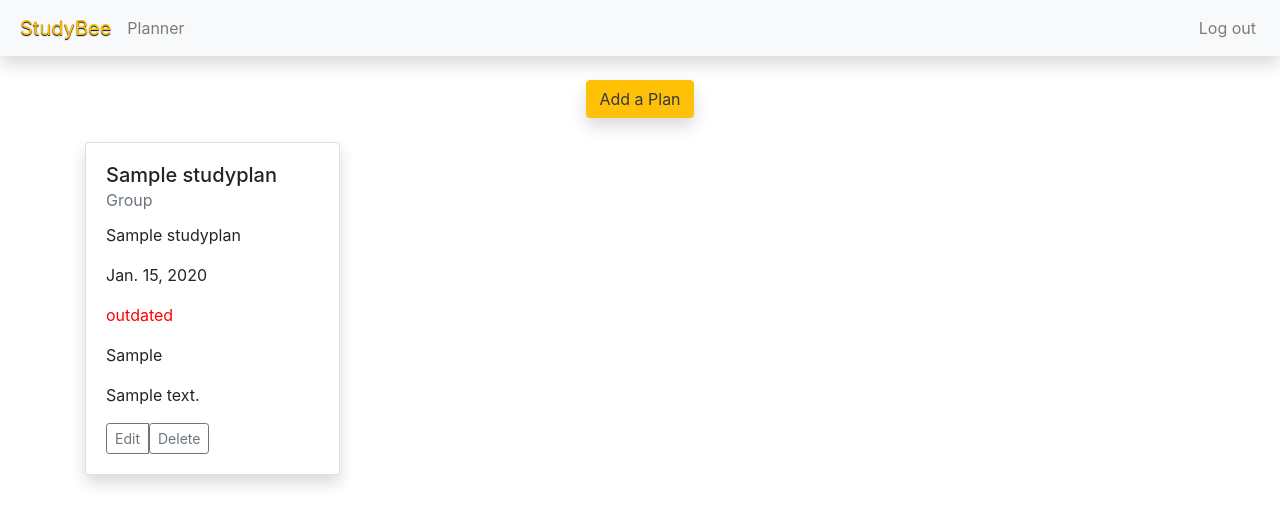
After one commit to prudita/StudyBee, a Django app: page /tracker/planner/ in a window 1280 px wide. The commit adds this page. Shown: the top 525 px of the page. Run offline with Django 4.2, Linux system fonts and the light colour scheme; a user stored in the database is signed in; tables that the repository leaves empty hold one stand-in row (values such as "Sample post"); some libraries are stand-ins or nearby versions.

Commit message:
Ardian 2106638173. List Rencana Belajar (Study Planner). NOTE: YANG BISA TOLONG MAPPING URL-NYA, SOALNYA URL-NYA masih /tracker/planner, YANG BISA TOLONG UBAH jadi /planner

```diff
--- a/study_bee/forms.py
+++ b/study_bee/forms.py
@@ -1,7 +1,40 @@
-from django.forms import ModelForm
-from study_bee.models import TransactionRecord
+from django import forms
+from django.utils.timezone import now
+from .models import StudyPlan
 
-class TransactionRecordForm(ModelForm):
+class StudyPlanForm(forms.ModelForm):
     class Meta:
-        model = TransactionRecord
-        fields = ["name", "type", "amount", "description"]
+        model = StudyPlan
+        fields = ['name', 'type', 'subject', 'date', 'location', 'description']
+        widgets = {
+            'date': forms.DateInput(attrs={'type': 'date'}, format='%Y-%m-%d'),
+        }
+
+    name = forms.CharField(
+        max_length=50,
+        widget=forms.TextInput(attrs={'placeholder': 'Enter plan name', 'class': 'form-control'})
+    )
+
+    type = forms.ChoiceField(
+        choices=StudyPlan.TYPE_CHOICES,
+        widget=forms.Select(attrs={'class': 'form-control'})
+    )
+
+    subject = forms.CharField(
+        max_length=100,
+        widget=forms.TextInput(attrs={'placeholder': 'Enter subject', 'class': 'form-control'})
+    )
+
+    date = forms.DateField(
+        widget=forms.DateInput(attrs={'type': 'date', 'class': 'form-control'}, format='%Y-%m-%d'),
+        initial=now()
+    )
+
+    location = forms.CharField(
+        max_length=200,
+        widget=forms.TextInput(attrs={'placeholder': 'Enter location', 'class': 'form-control'})
+    )
+
+    description = forms.CharField(
+        widget=forms.Textarea(attrs={'placeholder': 'Enter description', 'class': 'form-control'})
+    )
--- /dev/null
+++ b/study_bee/templates/add_plan.html
@@ -0,0 +1,24 @@
+{% extends 'base.html' %}
+
+{% block content %}
+    <div class="modal-dialog" role="document">
+        <div class="modal-content">
+            <div class="modal-header">
+                <h5 class="modal-title" id="addPlanModalLabel">New Study Plan</h5>
+                <button type="button" class="close" data-dismiss="modal" aria-label="Close">
+                    <span aria-hidden="true">&times;</span>
+                </button>
+            </div>
+            <div class="modal-body">
+                <form method="post" action="{% url 'study_bee:add_plan' %}" onsubmit="submitButton.disabled = true; return true;">
+                    {% csrf_token %}
+                    {{ form.as_p }}
+                    <div class="modal-footer">
+                        <button type="submit" name="submitButton" class="btn btn-primary">Add Plan</button>
+                        <button type="button" class="btn btn-secondary" data-dismiss="modal">Close</button>
+                    </div>
+                </form>
+            </div>
+        </div>
+    </div>
+{% endblock %}
--- /dev/null
+++ b/study_bee/templates/delete_plan.html
@@ -0,0 +1,26 @@
+{% extends 'base.html' %}
+
+{% block content %}
+
+<div class="modal-dialog" role="document">
+    <div class="modal-content">
+    <div class="modal-header">
+        <h5 class="modal-title" id="deletePlanModalLabel">Delete Plan</h5>
+        <button type="button" class="close" data-dismiss="modal" aria-label="Close">
+        <span aria-hidden="true">&times;</span>
+        </button>
+    </div>
+    <div class="modal-body">
+        Are you sure you want to delete this plan?
+    </div>
+    <div class="modal-footer">
+        <button type="button" class="btn btn-secondary" data-dismiss="modal">Cancel</button>
+        <form method="POST" action="{% url 'study_bee:delete_plan' plan_id=study_plan.pk %}" class="d-inline">
+            {% csrf_token %}
+            <button type="submit" class="btn btn-danger">Delete</button>
+        </form>
+    </div>
+    </div>
+</div>
+
+{% endblock %}
--- /dev/null
+++ b/study_bee/templates/edit_plan.html
@@ -0,0 +1,24 @@
+{% extends 'base.html' %}
+
+{% block content %}
+
+<div class="modal-dialog" role="document">
+    <div class="modal-content">
+        <div class="modal-header">
+            <h5 class="modal-title" id="editPlanModalLabel">Edit Plan</h5>
+            <button type="button" class="close" data-dismiss="modal" aria-label="Close">
+                <span aria-hidden="true">&times;</span>
+            </button>
+        </div>
+        <div class="modal-body">
+            <form method="POST" action="{% url 'study_bee:edit_plan' plan_id=study_plan.pk %}">
+                {% csrf_token %}
+                {{ form.as_p }}
+                <button type="submit" class="btn btn-primary">Save</button>
+                <button type="button" class="btn btn-secondary" data-dismiss="modal">Cancel</button>
+            </form>
+        </div>
+    </div>
+</div>
+
+{% endblock %}
--- /dev/null
+++ b/study_bee/templates/planner.html
@@ -0,0 +1,94 @@
+{% extends 'base.html' %}
+
+{% block content %}
+
+    <head>
+        <style>
+            .btn-outline-secondary.delete:hover {
+                color: #fff !important;
+                background-color: red;
+                border-color: red;
+            }
+
+        </style>
+    </head>
+
+    <nav class="navbar navbar-expand-lg navbar-light bg-light shadow">
+        <div class="d-flex">
+        <a class="navbar-brand ml-1 mr-2" href="#" style="color:#FFC107; text-shadow: 0px 1px 1px #000000">StudyBee</a>
+        <ul class="navbar-nav">
+            <li class="nav-item">
+            <a class="nav-link" href="#">Planner</a>
+            </li>
+        </ul>
+        </div>
+        <button class="navbar-toggler" type="button" data-toggle="collapse" data-target="#navbarSupportedContent"
+        aria-controls="navbarSupportedContent" aria-expanded="false" aria-label="Toggle navigation">
+        <span class="navbar-toggler-icon"></span>
+        </button>
+        <div class="collapse navbar-collapse" id="navbarSupportedContent">
+        <ul class="navbar-nav ml-auto">
+            <li class="nav-item">
+            <a class="nav-link" href="#">Log out</a>
+            </li>
+        </ul>
+        </div>
+    </nav>
+
+    <br>
+
+    <div class="d-flex justify-content-center">
+        <button type="button" class="btn btn-warning text-dark shadow" data-toggle="modal" data-target="#addPlanModal" style="background-color: #FFC107">Add a Plan</button>
+    </div>
+
+    <div class="modal fade" id="addPlanModal" tabindex="-1" role="dialog" aria-labelledby="addPlanModalLabel" aria-hidden="true">
+        {% include 'add_plan.html' %}
+    </div>
+
+    <div class="container my-4">
+        <div class="row row-cols-1 row-cols-md-2 row-cols-lg-4">
+            {% for study_plan in study_plans %}
+            <div class="col mb-4">
+            <div class="card shadow">
+                <div class="card-body">
+                <h5 class="card-title">{{ study_plan.name }} <small class="text-muted">{{ study_plan.get_type_display }}</small></h5>
+                <p class="card-text">{{ study_plan.subject }}</p>
+                <p class="card-text">{{ study_plan.date }}</p>
+                <p class="card-text">
+                    {% if study_plan.date|date:'Ymd' < now|date:'Ymd' %}
+                    <span style="color:red">outdated</span>
+                    {% elif study_plan.date|date:'Ymd' == now|date:'Ymd' %}
+                    <span style="color:blue">ongoing</span>
+                    {% else %}
+                    <span style="color:green">upcoming</span>
+                    {% endif %}
+                </p>
+                <p class="card-text">{{ study_plan.location }}</p>
+                <p class="card-text">{{ study_plan.description }}</p>
+                <div class="d-flex justify-content-between align-items-center">
+                    <div class="btn-group">
+                    <a href="{% url 'study_bee:edit_plan' plan_id=study_plan.pk %}" class="btn btn-sm btn-outline-secondary" data-toggle="modal" data-target="#editPlanModal{{ study_plan.pk }}">Edit</a>
+                    <div class="modal fade" id="editPlanModal{{ study_plan.pk }}" tabindex="-1" role="dialog" aria-labelledby="editPlanModalLabel" aria-hidden="true">
+                        {% include 'edit_plan.html' %}
+                    </div>
+
+                    <form method="POST" action="{% url 'study_bee:delete_plan' plan_id=study_plan.pk %}" class="d-inline">
+                        {% csrf_token %}
+                        <button type="button" class="btn btn-sm btn-outline-secondary delete" data-toggle="modal" data-target="#deletePlanModal{{ study_plan.pk }}">Delete</button>
+                        <div class="modal fade" id="deletePlanModal{{ study_plan.pk }}" tabindex="-1" role="dialog" aria-labelledby="deletePlanModalLabel" aria-hidden="true">
+                        {% include 'delete_plan.html' %}
+                        </div>
+                    </form>
+                    </div>
+                </div>
+                </div>
+            </div>
+            </div>
+            {% empty %}
+            <p>No plan yet.</p>
+            {% endfor %}
+        </div>
+    </div>
+
+
+{% endblock %}
--- a/study_bee/urls.py
+++ b/study_bee/urls.py
@@ -1,19 +1,19 @@
 from django.urls import path
-from study_bee.views import show_tracker
-from study_bee.views import create_transaction
-from study_bee.views import register #sesuaikan dengan nama fungsi yang dibuat
-from study_bee.views import login_user #sesuaikan dengan nama fungsi yang dibuat
-from study_bee.views import logout_user #sesuaikan dengan nama fungsi yang dibuat
+from study_bee.views import show_planner, login_user, register, logout_user, add_plan, edit_plan, delete_plan #sesuaikan dengan nama fungsi yang dibuat
 
 
 
 app_name = 'study_bee'
 
 urlpatterns = [
-    path('', show_tracker, name='show_tracker'),
-    path('create', create_transaction, name='create_transaction'),
+    path('', show_planner, name='planner'),
     path('register/', register, name='register'), #sesuaikan dengan nama fungsi yang dibuat
     path('login/', login_user, name='login'), #sesuaikan dengan nama fungsi yang dibuat
     path('logout/', logout_user, name='logout'), #sesuaikan dengan nama fungsi yang dibuat
+    path('planner/', show_planner, name='show_planner'),
+    path('planner/add_plan/', add_plan, name='add_plan'),
+    path('planner/edit_plan/<int:plan_id>/', edit_plan, name='edit_plan'),
+    path('planner/delete_plan/<int:plan_id>/', delete_plan, name='delete_plan'),
+
 
 ]
--- a/study_bee/views.py
+++ b/study_bee/views.py
@@ -1,43 +1,22 @@
-from django.shortcuts import render
-from django.shortcuts import render
-from study_bee.models import TransactionRecord
+from time import timezone
+from django.shortcuts import get_object_or_404, render, redirect
+from study_bee.models import StudyPlan
 from django.http import HttpResponseRedirect
-from study_bee.forms import TransactionRecordForm
+from study_bee.forms import StudyPlanForm
 from django.urls import reverse
-from django.shortcuts import redirect
 from django.contrib.auth.forms import UserCreationForm
 from django.contrib import messages
-from django.contrib.auth import authenticate, login
-from django.contrib.auth import logout
+from django.contrib.auth import authenticate, login, logout
 from django.contrib.auth.decorators import login_required
 import datetime
-from django.http import HttpResponseRedirect
-from django.urls import reverse
+from django.utils import timezone
+
 
 
 
 # Create your views here.
-@login_required(login_url='/study_bee/login/')
-def show_tracker(request):
-    transaction_data = TransactionRecord.objects.all()
-    context = {
-    'list_of_transactions': transaction_data,
-    'name': request.user.username,
-    'last_login': request.COOKIES['last_login'],
 
-    }
 
-    return render(request, "tracker.html", context)
-
-def create_transaction(request):
-    form = TransactionRecordForm(request.POST or None)
-
-    if form.is_valid() and request.method == "POST":
-        form.save()
-        return HttpResponseRedirect(reverse('study_bee:show_tracker'))
-
-    context = {'form': form}
-    return render(request, "create_transaction.html", context)
 
 def register(request):
     form = UserCreationForm()
@@ -59,7 +38,7 @@ def login_user(request):
         user = authenticate(request, username=username, password=password)
         if user is not None:
             login(request, user) # melakukan login terlebih dahulu
-            response = HttpResponseRedirect(reverse("study_bee:show_tracker")) # membuat response
+            response = HttpResponseRedirect(reverse("study_bee:show_planner")) # membuat response
             response.set_cookie('last_login', str(datetime.datetime.now())) # membuat cookie last_login dan menambahkannya ke dalam response
             return response
         else:
@@ -67,9 +46,54 @@ def login_user(request):
     context = {}
     return render(request, 'login.html', context)
 
-
 def logout_user(request):
     logout(request)
     response = HttpResponseRedirect(reverse('study_bee:login'))
     response.delete_cookie('last_login')
     return response
+
+
+@login_required(login_url='/study_bee/login/')
+def show_planner(request):
+    if request.method == 'POST':
+        form = StudyPlanForm(request.POST)
+        if form.is_valid():
+            form.save()
+    else:
+        form = StudyPlanForm()
+    now = timezone.now()
+    study_plans = StudyPlan.objects.all().order_by('-date')
+    return render(request, 'planner.html', {'form': form, 'study_plans': study_plans, 'now': now})
+
+def add_plan(request):
+    if request.method == 'POST':
+        form = StudyPlanForm(request.POST)
+        if form.is_valid():
+            form.save()
+            return redirect(reverse('study_bee:planner'))
+    else:
+        form = StudyPlanForm()
+    return render(request, 'add_plan.html', {'form': form})
+
+
+def edit_plan(request, plan_id):
+    study_plan = get_object_or_404(StudyPlan, pk=plan_id)
+
+    if request.method == 'POST':
+        form = StudyPlanForm(request.POST, instance=study_plan)
+        if form.is_valid():
+            form.save()
+            return redirect('study_bee:planner')
+    else:
+        form = StudyPlanForm(instance=study_plan)
+
+    return render(request, 'edit_plan.html', {'form': form, 'study_plan': study_plan})
+
+
+
+def delete_plan(request, plan_id):
+    plan = get_object_or_404(StudyPlan, pk=plan_id)
+    if request.method == 'POST':
+        plan.delete()
+        return redirect('study_bee:planner')
+    return render(request, 'delete_plan.html', {'plan': plan})
--- a/templates/base.html
+++ b/templates/base.html
@@ -6,6 +6,12 @@
 <meta charset="UTF-8">
 <meta name="viewport" content="width=device-width, initial-scale=1.0">
 <link rel="stylesheet" href="{% static 'css/style.css' %}">
+<link href="https://cdn.jsdelivr.net/npm/bootstrap@5.2.3/dist/css/bootstrap.min.css" rel="stylesheet" integrity="sha384-rbsA2VBKQhggwzxH7pPCaAqO46MgnOM80zW1RWuH61DGLwZJEdK2Kadq2F9CUG65" crossorigin="anonymous">
+<link rel="stylesheet" href="https://stackpath.bootstrapcdn.com/bootstrap/4.5.2/css/bootstrap.min.css">
+<script src="https://code.jquery.com/jquery-3.5.1.slim.min.js"></script>
+<script src="https://cdn.jsdelivr.net/npm/@popperjs/core@2.10.3/dist/umd/popper.min.js"></script>
+<script src="https://stackpath.bootstrapcdn.com/bootstrap/4.5.2/js/bootstrap.min.js"></script>
+
 {% block meta %}
 {% endblock meta %}
 </head>
```
Also changed, not shown: study_bee/models.py (+14 -12 lines), study_bee/templates/create_transaction.html (deleted, +0 -22 lines), study_bee/migrations/0003_studyplan.py (added), study_bee/migrations/0004_delete_transactionrecord_remove_studyplan_completed_and_more.py (added).
